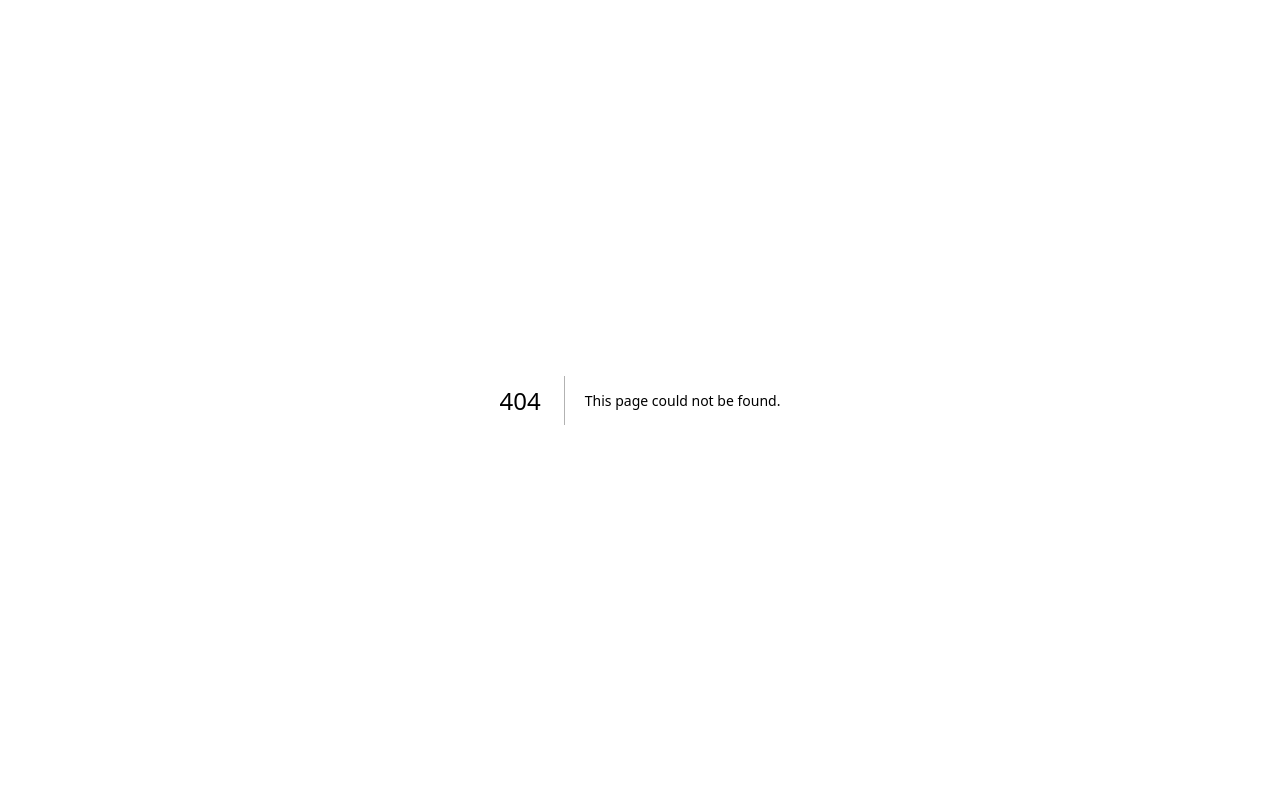
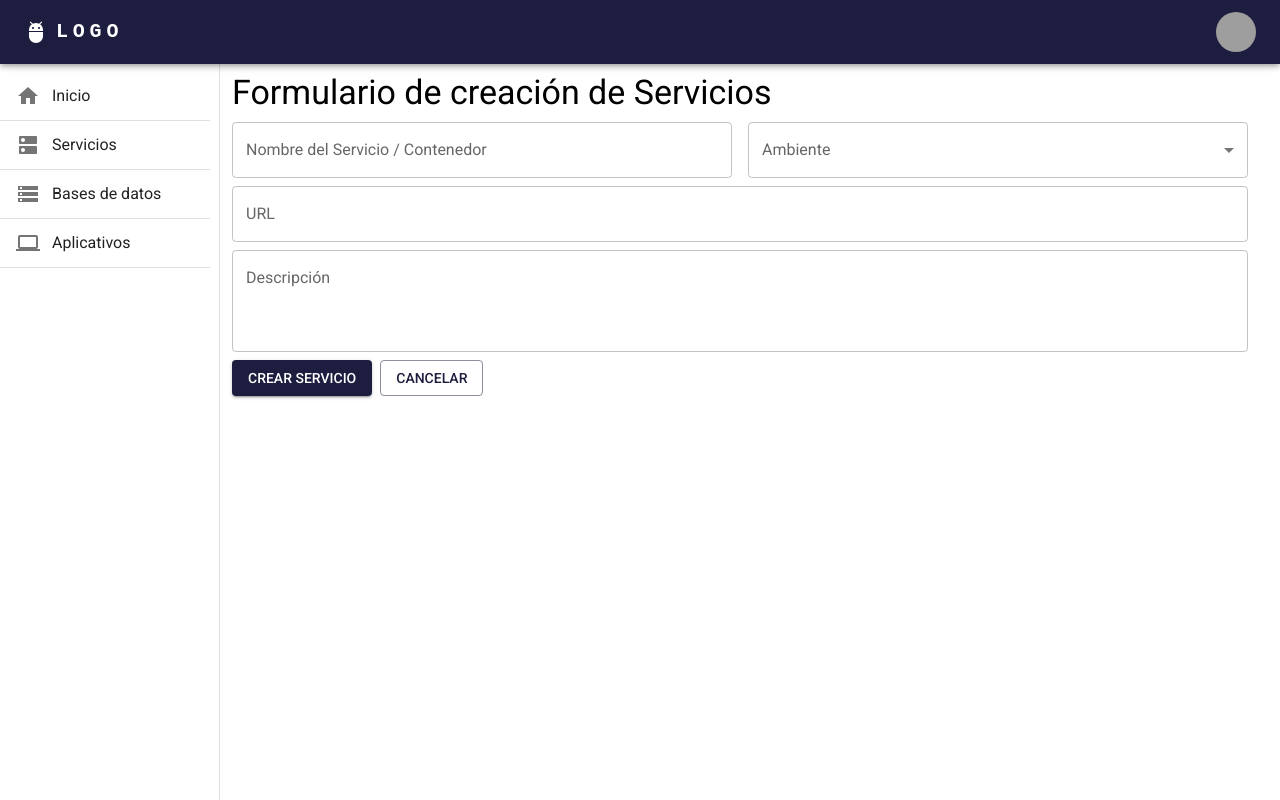
Before and after one commit to BryanCampos185637/info-server, a Next.js app: page /servicio/formulario in a window 1280 px wide. Before the commit this address had no page. Built offline with nearby package versions, Linux system fonts and the light colour scheme; grey boxes are pictures that could not be loaded; what @mui/material-nextjs would draw is missing.

Commit message:
Creacion de la primer version del formulario

```diff
--- /dev/null
+++ b/src/app/(dashboard)/servicio/formulario/page.tsx
@@ -0,0 +1,20 @@
+import { Container, Grid, Typography } from "@mui/material";
+
+import { FormularioServicio } from "@/components";
+
+export default function page() {
+  return (
+    <Container>
+      <Grid container spacing={1}>
+        <Grid size={12}>
+          <Typography variant="h4">
+            Formulario de creación de Servicios
+          </Typography>
+        </Grid>
+        <Grid size={12}>
+          <FormularioServicio onSave={() => {}} />
+        </Grid>
+      </Grid>
+    </Container>
+  );
+}
--- a/src/components/index.ts
+++ b/src/components/index.ts
@@ -1,3 +1,5 @@
 export { default as AppNavbar } from "./ui/AppNavbar";
 export { default as AppDrawer } from "./ui/AppDrawer";
 export { default as ItemAppDrawer } from "./ui/ItemAppDrawer";
+export { default as ButtonLink } from "./ui/ButtonLink";
+export { default as FormularioServicio } from "./servicio/FormularioServicio";
--- /dev/null
+++ b/src/components/servicio/FormularioServicio.tsx
@@ -0,0 +1,63 @@
+import {
+  Box,
+  Button,
+  FormControl,
+  Grid,
+  InputLabel,
+  MenuItem,
+  Select,
+  TextField,
+} from "@mui/material";
+
+import ButtonLink from "../ui/ButtonLink";
+import { ENVIRONMENTS } from "@/constants/environments";
+import { DatosServicioForm } from "@/interfaces";
+
+interface Props {
+  id?: string;
+  servicio?: DatosServicioForm;
+  onSave: (datos: DatosServicioForm) => void;
+}
+
+export default function FormularioServicio({ id, servicio, onSave }: Props) {
+  return (
+    <Box sx={{ display: "flex", flexDirection: "column", gap: 1 }}>
+      <Grid container spacing={2}>
+        <Grid size={6}>
+          <TextField
+            label="Nombre del Servicio / Contenedor"
+            variant="outlined"
+            fullWidth
+          />
+        </Grid>
+        <Grid size={6}>
+          <FormControl fullWidth>
+            <InputLabel>Ambiente</InputLabel>
+            <Select label="Ambiente">
+              <MenuItem value="">Seleccionar un ambiente</MenuItem>
+              {ENVIRONMENTS.map((env) => (
+                <MenuItem key={env.value} value={env.value}>
+                  {env.label}
+                </MenuItem>
+              ))}
+            </Select>
+          </FormControl>
+        </Grid>
+      </Grid>
+      <TextField label="URL" variant="outlined" />
+      <TextField
+        label="Descripción"
+        variant="outlined"
+        placeholder="Aca puede dar instrucciones de como se utiliza o que necesita para conectarse al servicio"
+        minRows={3}
+        multiline
+      />
+      <Box sx={{ display: "flex", gap: 1 }}>
+        <Button variant="contained" type="submit">
+          {id ? "Actualizar servicio" : "Crear servicio"}
+        </Button>
+        <ButtonLink href="/servicio" label="Cancelar" variant="outlined" />
+      </Box>
+    </Box>
+  );
+}
--- /dev/null
+++ b/src/components/ui/ButtonLink.tsx
@@ -0,0 +1,29 @@
+"use client";
+import { useRouter } from "next/navigation";
+import { Button } from "@mui/material";
+
+interface Props {
+  href: string;
+  icon?: React.ReactNode;
+  label: string | React.ReactNode;
+  variant?: "text" | "outlined" | "contained";
+}
+
+export default function ButtonLink({
+  href,
+  icon,
+  label,
+  variant = "contained",
+}: Props) {
+  const router = useRouter();
+
+  return (
+    <Button
+      startIcon={icon}
+      variant={variant}
+      onClick={() => router.push(href)}
+    >
+      {label}
+    </Button>
+  );
+}
--- /dev/null
+++ b/src/constants/environments.ts
@@ -0,0 +1,5 @@
+export const ENVIRONMENTS = [
+  { label: "Producción", value: "prod" },
+  { label: "QA", value: "qa" },
+  { label: "Desarrollo", value: "dev" },
+] as const;
--- /dev/null
+++ b/src/constants/index.ts
@@ -0,0 +1 @@
+export * from "./environments";
--- /dev/null
+++ b/src/interfaces/index.ts
@@ -0,0 +1 @@
+export * from "./servicio";
```
Also changed, not shown: src/app/(dashboard)/servicio/formulario/[id]/page.tsx (added, +25 -0 lines), src/app/(dashboard)/servicio/page.tsx (+11 -6 lines), src/interfaces/servicio.ts (added, +14 -0 lines).
